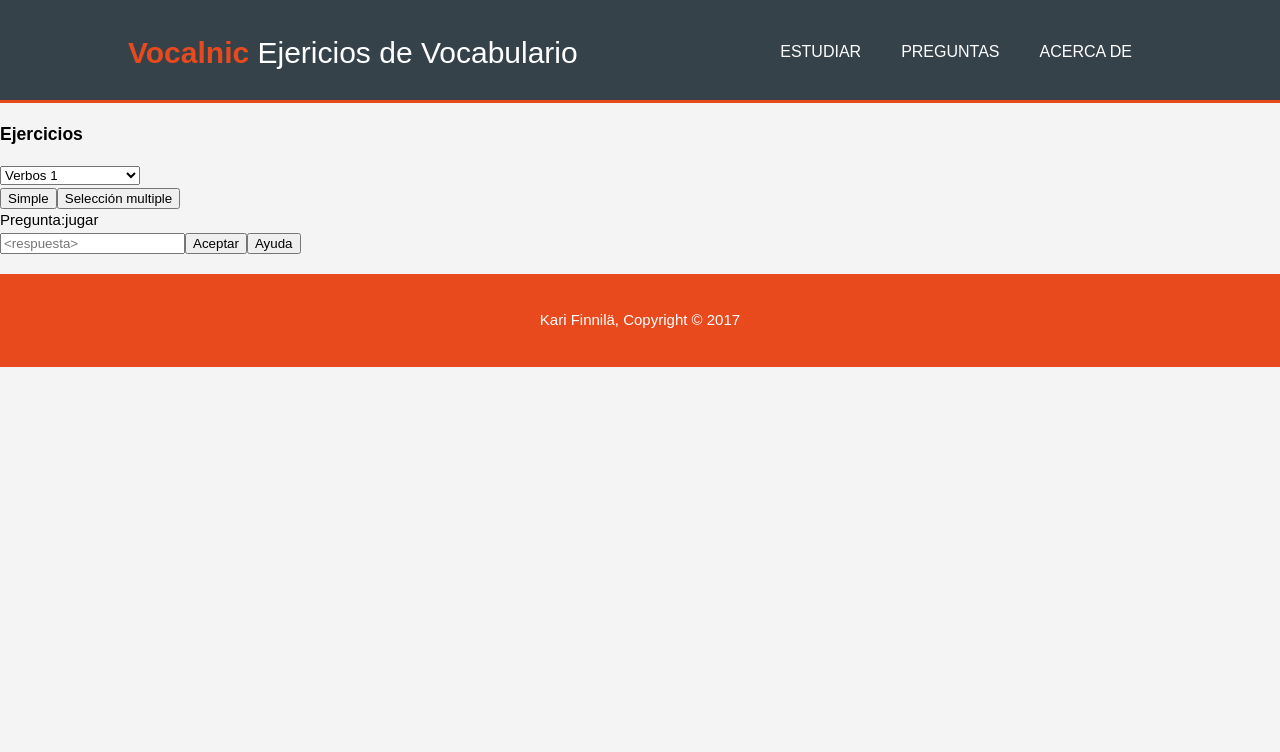
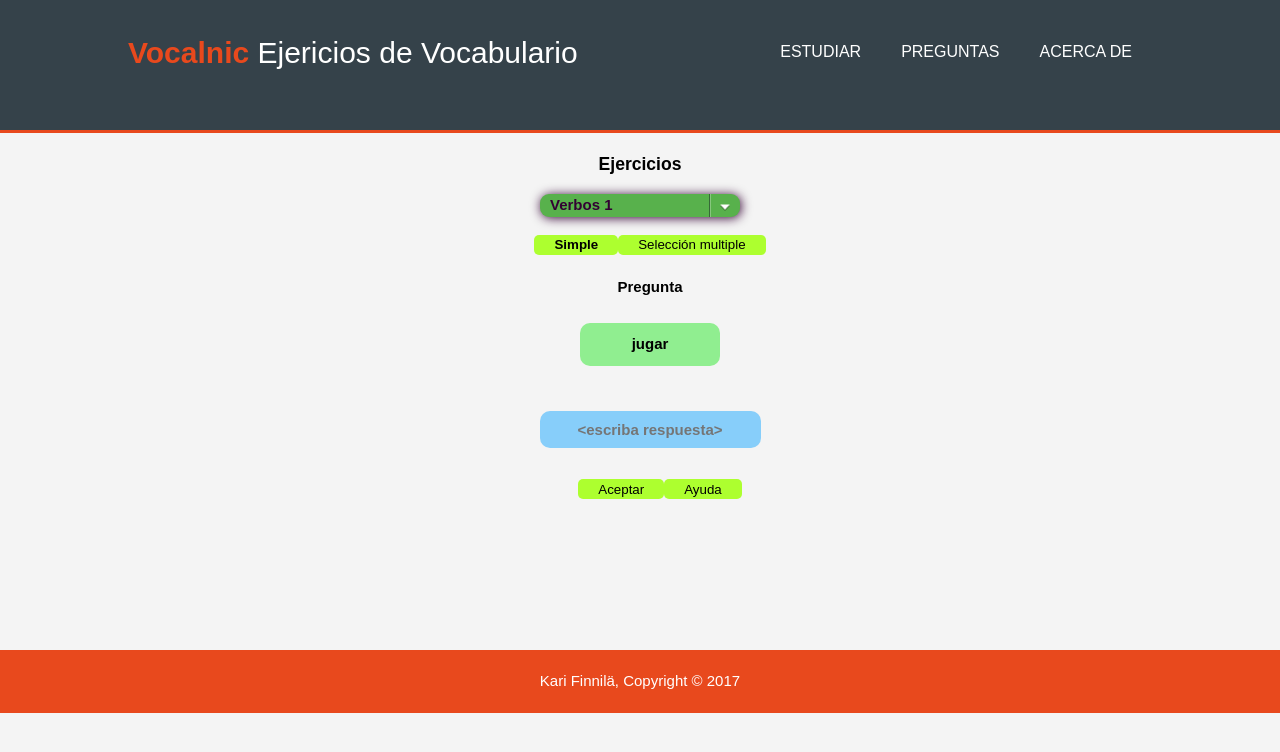
Before and after one commit to kfinnila/voca-cli, an Angular app: page /question/1 in a window 1280 px wide. Shown: the top 752 px of the page. Built offline with nearby package versions, Linux system fonts and the light colour scheme.

Commit message:
Styling 4

```diff
--- a/src/app/exercise/question/question.component.css
+++ b/src/app/exercise/question/question.component.css
@@ -0,0 +1,93 @@
+h3 {
+  text-align: center;
+}
+
+input {
+  text-align: center;
+  border: none;
+}
+
+button {
+  background-color: greenyellow;
+}
+
+.question {
+  background-color: lightgreen;
+  padding: 10px;
+  border-radius: 10px;
+  font-size: 15px;
+  font-weight: bold;
+  margin: 5px;
+  min-width: 120px;
+  display: inline-block;
+}
+
+.answer {
+  background-color: lightskyblue;
+  padding: 10px;
+  border-radius: 10px;
+  font-size: 15px;
+  font-weight: bold;
+  margin: 20px;
+}
+
+#qlabel {
+  font-size: 15px;
+  font-weight: bold;
+}
+
+.box {
+  float: left;
+  text-align: center;
+  width: 100%;
+  padding: 10px;
+}
+
+#multichoice {
+  margin-top: 20px;
+}
+
+.multi {
+  width: 30%;
+  margin: 5px;
+}
+
+.selected {
+  background-color: greenyellow;
+  font-weight: bolder;
+}
+
+.wrong-answer {
+  background-color: red;
+}
+
+.correct-answer {
+  background-color: green;
+}
+
+.wrong-answer2 {
+  color: red;
+  font-size: 20px;
+  font-weight: bold;
+}
+
+.correct-answer2 {
+  color: green;
+  font-size: 20px;
+  font-weight: bold;
+}
+
+.hide {
+  opacity: 0;
+  transition:  opacity 2s linear;
+}
+
+.show {
+  opacity: 1;
+}
+
+@media(max-width: 768px) {
+  .multi {
+    float: left;
+  }
+}
--- a/src/app/exercise/question/question.component.html
+++ b/src/app/exercise/question/question.component.html
@@ -1,6 +1,8 @@
-<div>
+<div class="container">
   <h3>Ejercicios</h3>
-  <div>
+  <div class="container2">
+    <div class="sel-container">
+      <div class="select-box">
         <select [(ngModel)]="exerciseId" (ngModelChange)="getExercise()" >
           <option value="" disabled>Seleccione ejercicio</option>
           <option *ngFor="let exercise of exercises" [ngValue]="exercise.id">
@@ -8,24 +10,50 @@
           </option>
         </select>
       </div>
-  <div *ngIf="exercise">
-    <button (click)="setMultipleChoice(false)">Simple</button>
-    <button (click)="setMultipleChoice(true)">Selección multiple</button>
-    <div *ngIf="selectedQuestion">
-      <label>Pregunta:</label>
-      <label>{{selectedQuestion.question}}</label>
     </div>
-    <div *ngIf="!multipleChoice">
-      <input [(ngModel)]="answerWord" (keyup.enter)="answerClick()" placeholder="<respuesta>" />
+  </div>
+  <div *ngIf="exercise" class="container">
+    <div class="box">
+      <button (click)="setMultipleChoice(false)"
+        [class.selected]="!multipleChoice">
+        Simple
+      </button>
+      <button (click)="setMultipleChoice(true)"
+        [class.selected]="multipleChoice"
+        >Selección multiple
+      </button>
+    </div>
+    <div *ngIf="selectedQuestion" class="box">
+      <label id="qlabel">Pregunta</label>
+    </div>
+    <div class="box">
+      <label class="question">{{selectedQuestion.question}}</label>
+    </div>
+    <div *ngIf="!multipleChoice" class="box">
+      <input [(ngModel)]="answerWord" (keyup.enter)="answerClick()"
+        placeholder="<escriba respuesta>" class="answer" />
+      <div class="box">
         <button (click)="answerClick()">Aceptar</button>
         <button (click)="help()">Ayuda</button>
       </div>
-    <div *ngIf="multipleChoice">
-      <label (click)="answerClick(choices[0])">{{choices[0]}}</label>
-      <label (click)="answerClick(choices[1])">{{choices[1]}}</label>
-      <label (click)="answerClick(choices[2])">{{choices[2]}}</label>
     </div>
-    <div>{{answerMessage}}</div>
+    <div *ngIf="multipleChoice" id="multichoice" class="box">
+      <label (click)="answerClick(choices[0])" class="answer multi"
+        [class.wrong-answer]="tryAnswer[0]">{{choices[0]}}</label>
+      <label (click)="answerClick(choices[1])" class="answer multi"
+        [class.wrong-answer]="tryAnswer[1]">{{choices[1]}}</label>
+      <label (click)="answerClick(choices[2])" class="answer multi"
+        [class.wrong-answer]="tryAnswer[2]">{{choices[2]}}</label>
+    </div>
+    <div class="container">
+      <div class="box"
+        [class.show]="!correctAnswer"
+        [class.hide]="correctAnswer"
+        [class.wrong-answer2]="!correctAnswer"
+        [class.correct-answer2]="correctAnswer">
+        {{answerMessage}}
+      </div>
+    </div>
   </div>
 </div>
 
--- a/src/app/exercise/question/question.component.ts
+++ b/src/app/exercise/question/question.component.ts
@@ -26,6 +26,9 @@ export class QuestionComponent implements OnInit {
   //simple: boolean = true;
   multipleChoice: boolean = false;
   choices: string[] = [];
+
+  tryAnswer: boolean[] = [false, false, false];
+  correctAnswer: boolean = false;
 
   constructor(
     private exerciseService: ExerciseService,
@@ -76,6 +79,7 @@ export class QuestionComponent implements OnInit {
     this.selectedQuestion = this.questions[i];
     this.answerWord = "";
     this.choices = [];
+    this.tryAnswer = [false, false, false];
     if (this.questions.length < 5) { return; };
     if (!this.multipleChoice) { return; };
     for (var counter = 0; counter < 3;) {
@@ -96,12 +100,25 @@ export class QuestionComponent implements OnInit {
     this.answerWord = choice;
     if (this.selectedQuestion.answer === this.answerWord) {
       this.answerMessage = "¡Correcto!";
+      this.correctAnswer = true;
+      setTimeout(() => {
+        this.correctAnswer = false;
+        this.answerMessage = " "; }, 2000)
       this.selectNewQuestion();
     } else if (this.selectedQuestion.answer.toUpperCase() === this.answerWord.toUpperCase()) {
       this.answerMessage = "Correcto pero recuerde las letras mayúsculas y minúsculas";
+      this.correctAnswer = true;
+      setTimeout(() => {
+        this.correctAnswer = false;
+        this.answerMessage = " "; }, 2000)
       this.selectNewQuestion();
     } else {
       this.answerMessage = "No es correcto";
+      for (let i = 0; i < this.choices.length; i++){
+        if (this.choices[i] === choice) {
+          this.tryAnswer[i] = true;
+        }
+      }
     }
   }
 
--- a/src/styles.css
+++ b/src/styles.css
@@ -12,6 +12,7 @@ body{
   width:80%;
   margin: 0 auto;
   overflow: hidden;
+  min-height: 100px;
   /*display: flex;
   justify-content: center;*/
 }
@@ -22,13 +23,17 @@ body{
   text-align: center;
 }
 
-.button_1{
-  height:25px;
-  background:blue;
+button {
+  height: 20px;
   border:0;
   border-radius: 5px 5px 5px 5px;
   padding-left: 20px;
   padding-right:20px;
+}
+
+.button_1{
+  height:25px;
+  background:blue;
   color:#ffffff;
 }
 
@@ -84,8 +89,8 @@ header a:hover{
 
 
 footer {
-  padding: 20px;
-  margin-top: 20px;
+  padding: 5px;
+  margin-top: 30px;
   color: #ffffff;
   background-color: #e8491d;
   text-align: center;
```
Lines whose indentation alone changed are shown as unchanged.
